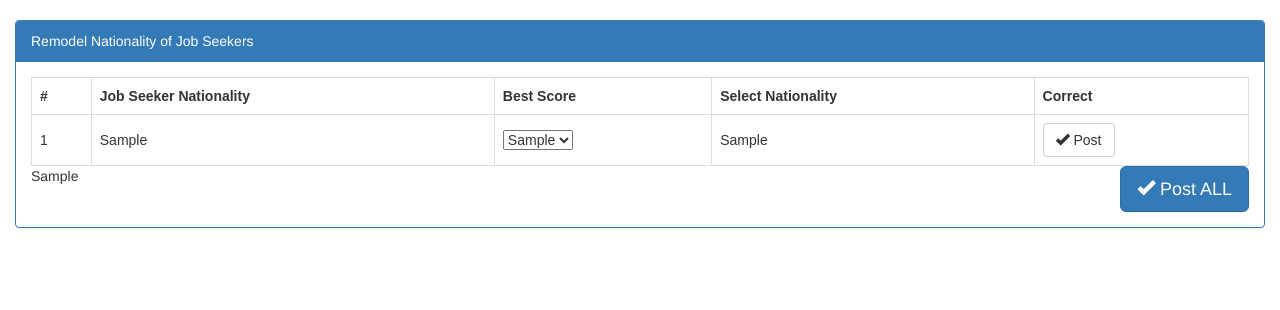
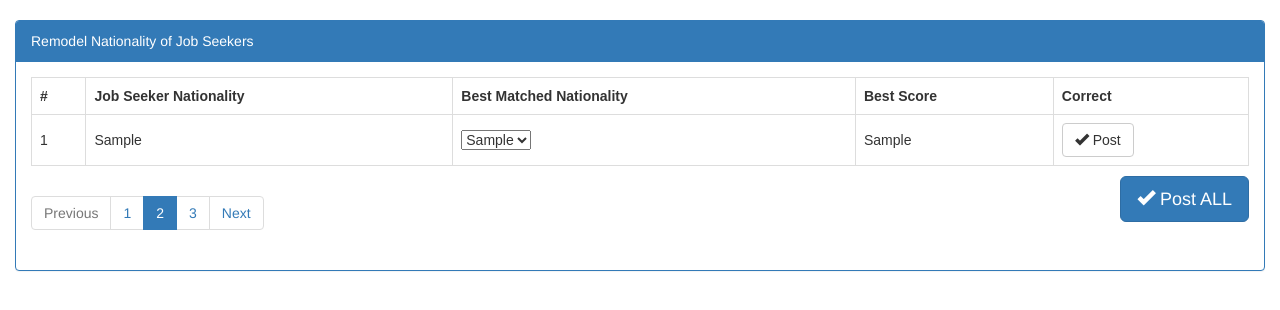
Before and after one commit to Kdk22/CleanNationality, a Django app: template templates/NationalityCleaner/index.html in a window 1280 px wide. Shown: the part 52-362 px from the top of the page. Run offline with Django 3.2, Linux system fonts and the light colour scheme; the template is opened without the code that fills it: most values are stand-ins (such as "Sample title", 1, 10 or a date in 2020); some libraries are stand-ins or nearby versions.

Commit message:
working on pagination

```diff
--- a/NationalityClean/models.py
+++ b/NationalityClean/models.py
@@ -5,7 +5,8 @@ from django.db import models
 class CleanNationality(models.Model):
     old_nationality = models.CharField(max_length=100)
     cleaned_nationality = models.CharField(max_length=100)
-    score = models.DecimalField()
+    score = models.FloatField()
+
 
     def __str__(self):
         return self.cleaned_nationality
--- a/NationalityClean/urls.py
+++ b/NationalityClean/urls.py
@@ -8,6 +8,6 @@ urlpatterns = [
     path('', views.home, name='home'),
     path('nationality/', views.IndexView.as_view(), name='index'),
     path('individual_nationality_post/', views.PostNationality.as_view(), name='data_post'),
-    path('all_nationality_post/', views.PostNationality.as_view(), name='all_data_post')
+    path('all_nationality_post/', views.PostAllNationality.as_view(), name='all_data_post')
 
 ]
--- a/NationalityCleaner/settings.py
+++ b/NationalityCleaner/settings.py
@@ -37,6 +37,7 @@ INSTALLED_APPS = [
     'django.contrib.sessions',
     'django.contrib.messages',
     'django.contrib.staticfiles',
+    'django_extensions',
     'NationalityClean.apps.NationalitycleanConfig',
 ]
 
--- a/templates/NationalityCleaner/index.html
+++ b/templates/NationalityCleaner/index.html
@@ -11,8 +11,8 @@
     <tr>
       <th scope="col">#</th>
       <th scope="col">Job Seeker Nationality</th>
+      <th scope="col"> Best Matched Nationality </th>
       <th scope="col"> Best Score </th>
-      <th scope="col"> Select Nationality</th>
       <th scope="col"> Correct</th>
   </thead>
 
@@ -40,7 +40,7 @@
 
                      <option {% ifequal correct_nationality|lower individual_nationality_values.2 %} selected {% endifequal %} value="{{ correct_nationality }}">{{ correct_nationality }}</option>{% endfor %}</select></td>
                      <td>{{ individual_nationality_values.1 }}</td>
-                    <td><button type="submit" class="btn btn-default btn-md btn-l">
+                    <td><button name="post_all" value="post_all_data"type="submit" class="btn btn-default btn-md btn-l">
                     <span class="glyphicon glyphicon-ok" aria-hidden="true"></span> Post
                         </button>
                         {% endif %}
@@ -68,11 +68,34 @@
 
 
 </table>
-<button  type="submit" class="btn btn-primary btn-lg pull-right mt-auto">
+<nav aria-label="...">
+    <ul>
+        <span>
+<button  type="submit" name="post_all" value="post_all_data" class="btn btn-primary btn-lg pull-right mt-auto">
                     <span class="glyphicon glyphicon-ok" aria-hidden="true"></span> Post ALL
                         </button></td>
+            </span>
+        </ul>
+</nav>
+</form>
 
-</form>
-    {{ old_nationality }}
+    <nav aria-label="...">
+  <ul class="pagination">
+    <li class="page-item disabled">
+      <span class="page-link">Previous</span>
+    </li>
+    <li class="page-item"><a class="page-link" href="#">1</a></li>
+    <li class="page-item active">
+      <span class="page-link">
+        2
+        <span class="sr-only">(current)</span>
+      </span>
+    </li>
+    <li class="page-item"><a class="page-link" href="#">3</a></li>
+    <li class="page-item">
+      <a class="page-link" href="#">Next</a>
+    </li>
+  </ul>
+</nav>
 
 {% endblock %}
```
Also changed, not shown: NationalityClean/views.py (+63 -10 lines), NationalityClean/migrations/0006_auto_20190515_0438.py (added), NationalityClean/migrations/0007_auto_20190515_0612.py (added).
